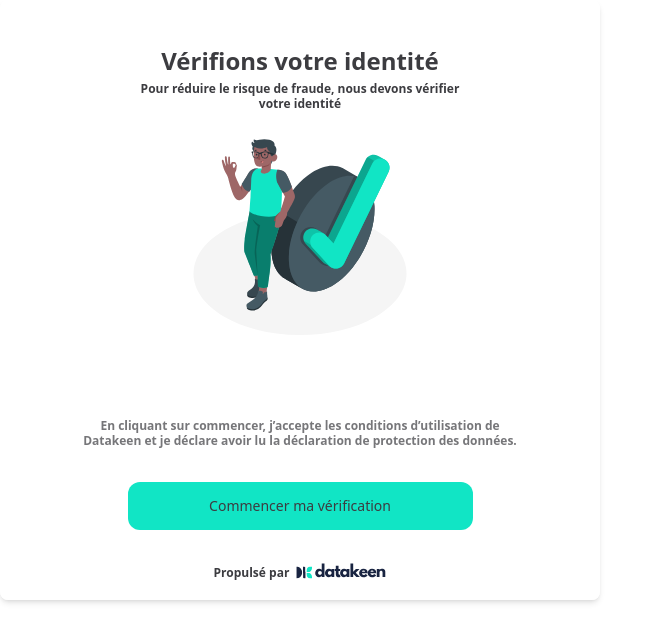
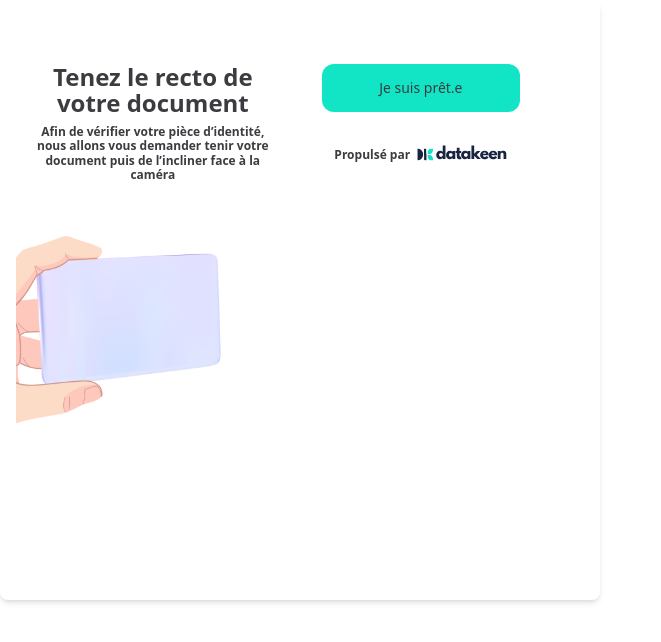
Before and after one commit to P4ST4S/session-sdk-demo, a React (Vite) app in the folder session-demo/: page / in a window 1280 px wide. Shown: the top 642 px of the page, without its empty margins (0-661 px from the left). Built offline with nearby package versions, Linux system fonts and the light colour scheme.

Commit message:
Add IDCheck component and BeforePhoto, Photo subcomponents; update DatakeenSession and ChooseCountryJDI for new flow

```diff
--- /dev/null
+++ b/session-demo/src/assets/index.ts
@@ -0,0 +1,3 @@
+import BeforePhotoIcon from "./before-photo.png";
+
+export { BeforePhotoIcon };
--- a/session-demo/src/components/DatakeenSession.tsx
+++ b/session-demo/src/components/DatakeenSession.tsx
@@ -8,6 +8,7 @@ import { FileUpload } from "./session/FileUpload";
 import StartSession from "./session/StartSession";
 import type { UserInput } from "../types/userInput";
 import ChooseCountryJDI from "./session/ChooseCountryJDI";
+import IDCheck from "./session/IDCheck";
 
 /**
  * DatakeenSession Component
@@ -64,7 +65,7 @@ const DatakeenSession = ({ sessionId }: DatakeenSessionProps) => {
 
   return (
     <Paper className="w-full h-screen sm:w-[600px] sm:h-[600px] background-white rounded-lg overflow-auto sm:pt-4 sm:pb-4 z-10">
-      {step === 0 && <StartSession stepObject={stepObject} />}
+      {step === 3 && <StartSession stepObject={stepObject} />}
       {step === 1 && (
         <UserInputForm stepObject={stepObject} setUserInput={setUserInput} />
       )}
@@ -75,9 +76,7 @@ const DatakeenSession = ({ sessionId }: DatakeenSessionProps) => {
           setDocumentType={setDocumentType}
         />
       )}
-      {step === 3 && (
-        <FileUpload label="Upload File" sublabel="Upload your file here" />
-      )}
+      {step === 0 && <IDCheck stepObject={stepObject} />}
     </Paper>
   );
 };
--- /dev/null
+++ b/session-demo/src/components/id-check/BeforePhoto.tsx
@@ -0,0 +1,48 @@
+import { BeforePhotoIcon } from "../../assets";
+import Button from "../ui/Button";
+import PoweredBy from "../ui/PoweredBy";
+import Subtitle from "../ui/Subtitle";
+import Title from "../ui/Title";
+
+interface BeforePhotoProps {
+  setStep: (step: number) => void;
+}
+
+const BeforePhoto = ({ setStep }: BeforePhotoProps) => {
+  const goOnNextStep = () => {
+    setStep(1);
+  };
+
+  return (
+    <div className="relative flex justify-content w-full px-4 pt-8 pb-[80px] overflow-hidden">
+      <div className="flex flex-col gap-5 mt-4 mx-auto w-full max-w-[322px]">
+        <div className="flex flex-col sm:flex-col-reverse items-center mx-auto overflow-hidden">
+          <div className="flex flex-col">
+            <Title className="mb-5 sm:mb-2">
+              Tenez le recto de votre document
+            </Title>
+            <Subtitle>
+              Afin de vérifier votre pièce d’identité, nous allons vous demander
+              tenir votre document puis de l’incliner face à la caméra
+            </Subtitle>
+          </div>
+        </div>
+        <img
+          src={BeforePhotoIcon}
+          alt="Avant de prendre la photo"
+          className="max-h-[60vh] w-auto object-contain ml-[-20px]"
+        />
+      </div>
+      <div className="fixed bottom-5 left-0 w-full px-6 sm:static sm:px-12 pb-[env(safe-area-inset-bottom)] bg-white">
+        <div className="max-w-[345px] mx-auto py-4 sm:mb-4">
+          <Button onClick={goOnNextStep} className="w-full">
+            Je suis prêt.e
+          </Button>
+        </div>
+        <PoweredBy />
+      </div>
+    </div>
+  );
+};
+
+export default BeforePhoto;
--- /dev/null
+++ b/session-demo/src/components/id-check/Photo.tsx
@@ -0,0 +1,14 @@
+const Photo = () => {
+  return (
+    <div className="photo">
+      <img
+        src="https://www.w3schools.com/howto/img_avatar.png"
+        alt="Avatar"
+        className="avatar"
+      />
+      <p>Photo</p>
+    </div>
+  );
+};
+
+export default Photo;
--- a/session-demo/src/components/session/ChooseCountryJDI.tsx
+++ b/session-demo/src/components/session/ChooseCountryJDI.tsx
@@ -64,7 +64,7 @@ const ChooseCountryJDI = ({
     useState<DrawerItem | null>(null);
 
   const goOnNextStep = () => {
-    setStep(0);
+    setStep(3);
     setCountry(selectedCountry?.id || null);
     setDocumentType(selectedDocumentType?.id || null);
   };
--- /dev/null
+++ b/session-demo/src/components/session/IDCheck.tsx
@@ -0,0 +1,21 @@
+import { useState } from "react";
+import type { stepObject } from "../../types/session";
+import BeforePhoto from "../id-check/BeforePhoto";
+import Photo from "../id-check/Photo";
+
+interface IDCheckProps {
+  stepObject: stepObject;
+}
+
+const IDCheck = ({ stepObject }: IDCheckProps) => {
+  const [internalStep, setInternalStep] = useState(0);
+
+  return (
+    <>
+      {internalStep === 0 && <BeforePhoto setStep={setInternalStep} />}
+      {internalStep === 1 && <Photo />}
+    </>
+  );
+};
+
+export default IDCheck;
```
Also changed, not shown: session-demo/src/assets/before-photo.png (added).
